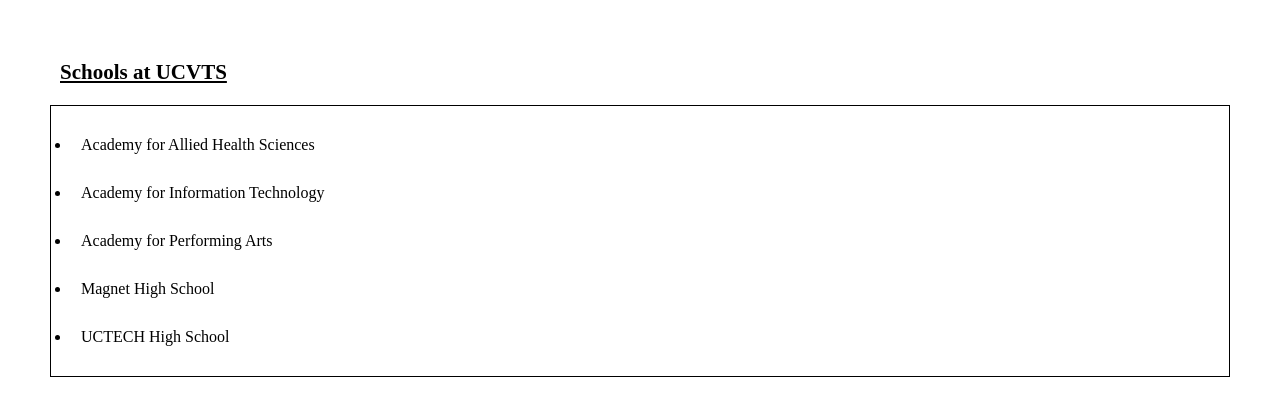
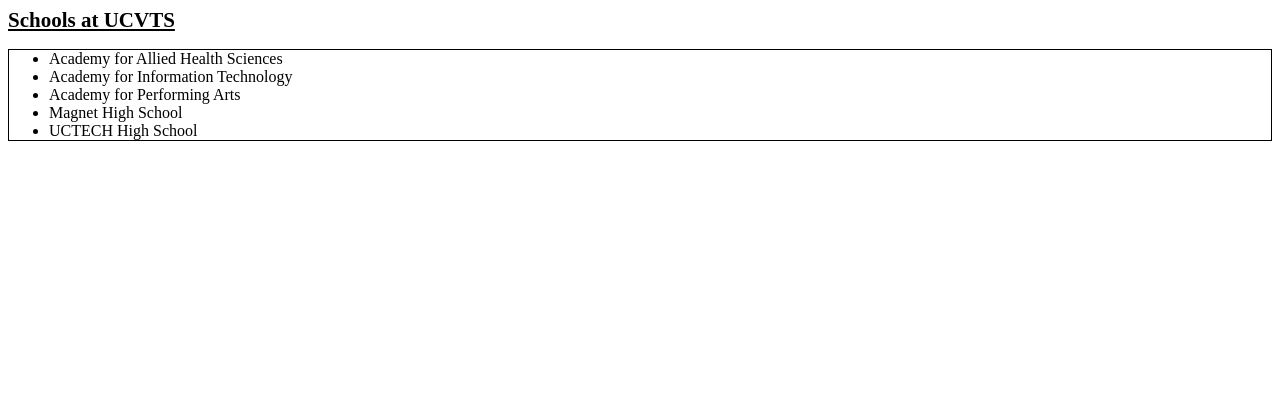
Before and after one commit to mikeyshriner/APCSPopenedned-a, a plain HTML site: page index.html in a window 1280 px wide. Drawn offline with Linux system fonts and the light colour scheme.

Commit message:
initial commit

```diff
--- a/stylesA/styles.css
+++ b/stylesA/styles.css
@@ -1,8 +1,3 @@
-* {
-  margin: 10;
-  padding: 10;
-}
-
 h1 {
   font-weight: bold;
   text-decoration: underline;
```
